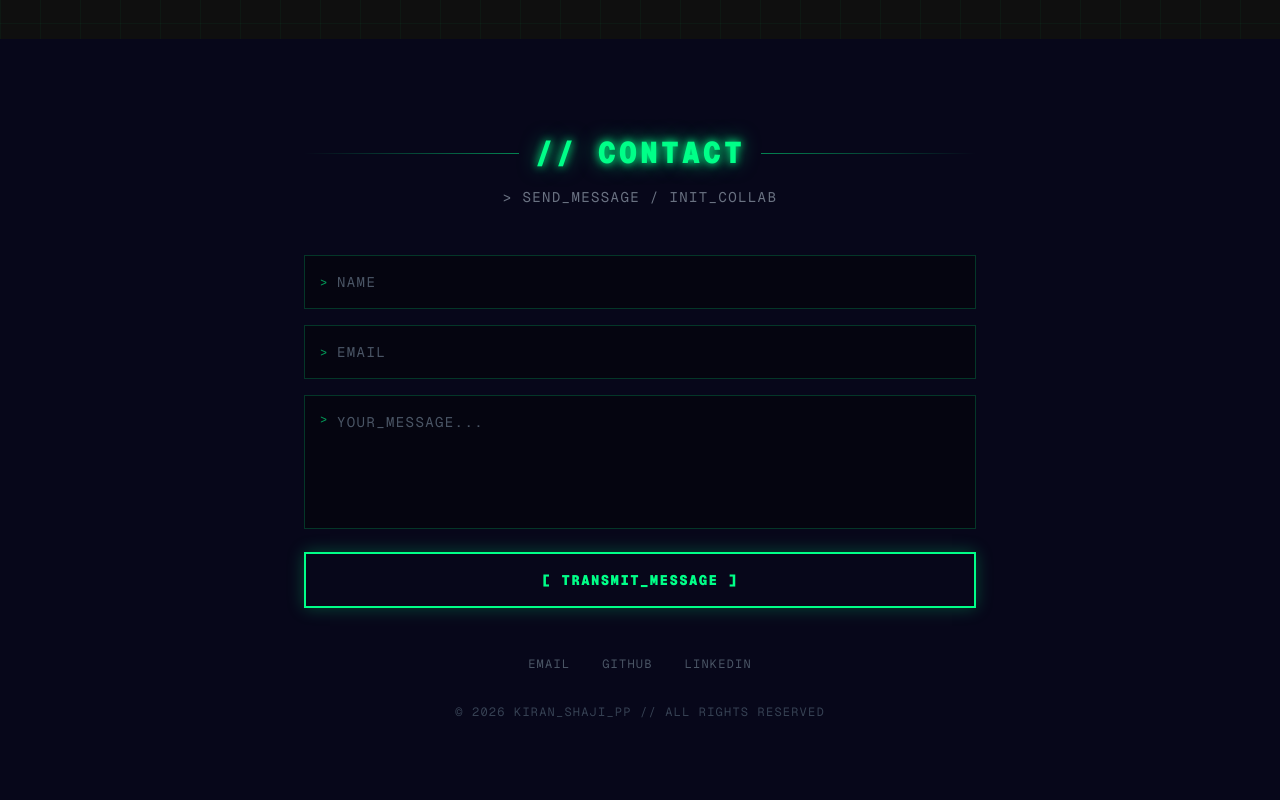
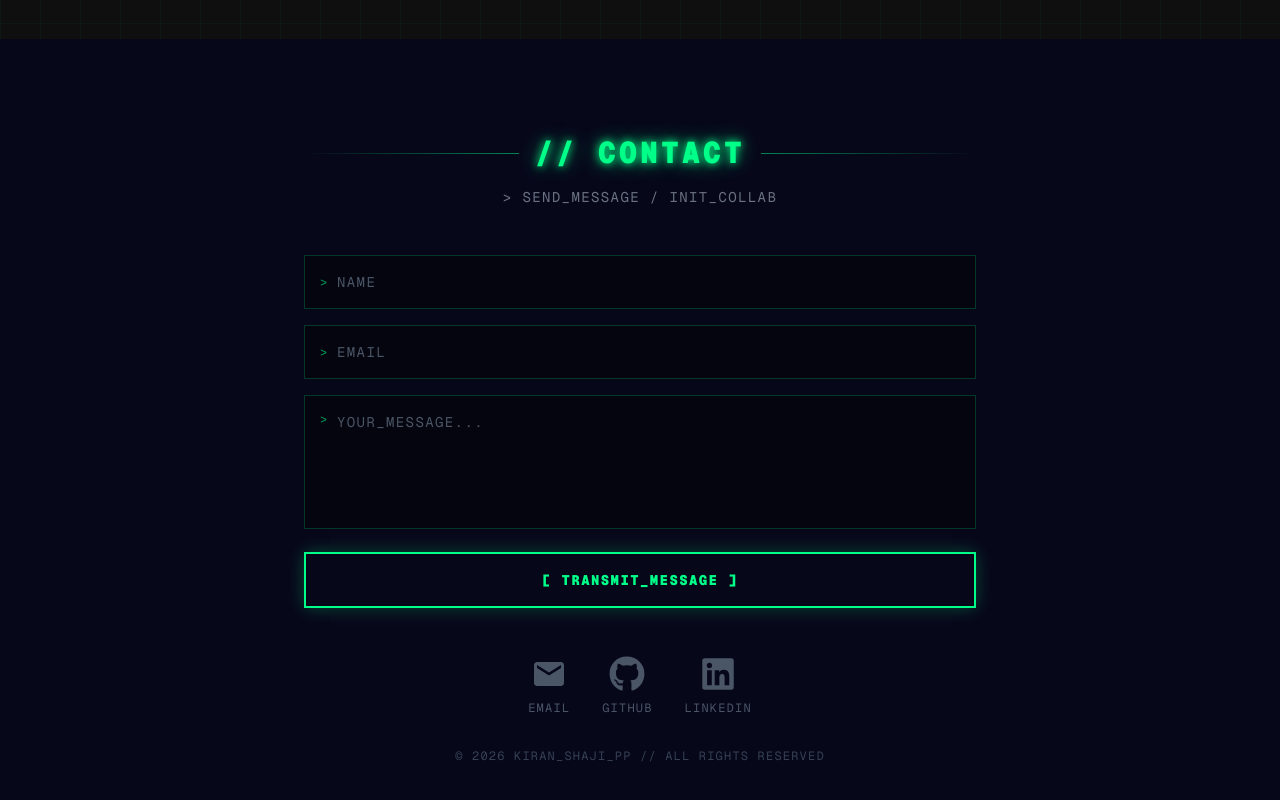
Before and after one commit to kiranshaji763/kiran-portfolio, a Next.js app: page / in a window 1280 px wide. Shown: the part 2856-3656 px from the top of the page. Built offline with nearby package versions, Linux system fonts and the light colour scheme.

Commit message:
add social icons

```diff
--- a/components/Contact.tsx
+++ b/components/Contact.tsx
@@ -1,5 +1,7 @@
 "use client";
 import { useState } from "react";
+import { FaGithub, FaLinkedin } from "react-icons/fa";
+import { MdEmail } from "react-icons/md";
 
 export default function Contact() {
   const [form, setForm] = useState({ name: "", email: "", message: "" });
@@ -77,46 +79,31 @@ export default function Contact() {
           </form>
         )}
 
-        <div className="mt-10 sm:mt-12 flex flex-wrap justify-center gap-6 sm:gap-8 font-mono text-xs text-gray-600 tracking-widest">
+        <div className="mt-10 sm:mt-12 flex flex-wrap justify-center gap-6 sm:gap-8">
           <a
             href="mailto:kiranshaji763@gmail.com"
-            className="hover:text-[#00ff88] transition"
-            onMouseEnter={(e) =>
-              ((e.target as HTMLElement).style.textShadow = "0 0 8px #00ff88")
-            }
-            onMouseLeave={(e) =>
-              ((e.target as HTMLElement).style.textShadow = "none")
-            }
+            className="flex flex-col items-center gap-2 text-gray-600 hover:text-[#00ff88] transition group"
           >
-            EMAIL
+            <MdEmail className="text-3xl sm:text-4xl group-hover:drop-shadow-[0_0_8px_#00ff88]" />
+            <span className="font-mono text-xs tracking-widest">EMAIL</span>
           </a>
           <a
             href="https://github.com/kiranshaji763"
             target="_blank"
             rel="noopener noreferrer"
-            className="hover:text-[#00ff88] transition"
-            onMouseEnter={(e) =>
-              ((e.target as HTMLElement).style.textShadow = "0 0 8px #00ff88")
-            }
-            onMouseLeave={(e) =>
-              ((e.target as HTMLElement).style.textShadow = "none")
-            }
+            className="flex flex-col items-center gap-2 text-gray-600 hover:text-[#00ff88] transition group"
           >
-            GITHUB
+            <FaGithub className="text-3xl sm:text-4xl group-hover:drop-shadow-[0_0_8px_#00ff88]" />
+            <span className="font-mono text-xs tracking-widest">GITHUB</span>
           </a>
           <a
             href="https://www.linkedin.com/in/kiran-shaji-590936272/"
             target="_blank"
             rel="noopener noreferrer"
-            className="hover:text-[#00ff88] transition"
-            onMouseEnter={(e) =>
-              ((e.target as HTMLElement).style.textShadow = "0 0 8px #00ff88")
-            }
-            onMouseLeave={(e) =>
-              ((e.target as HTMLElement).style.textShadow = "none")
-            }
+            className="flex flex-col items-center gap-2 text-gray-600 hover:text-[#00ff88] transition group"
           >
-            LINKEDIN
+            <FaLinkedin className="text-3xl sm:text-4xl group-hover:drop-shadow-[0_0_8px_#00ff88]" />
+            <span className="font-mono text-xs tracking-widest">LINKEDIN</span>
           </a>
         </div>
 
--- a/package.json
+++ b/package.json
@@ -11,7 +11,8 @@
   "dependencies": {
     "next": "16.2.9",
     "react": "19.2.4",
-    "react-dom": "19.2.4"
+    "react-dom": "19.2.4",
+    "react-icons": "^5.6.0"
   },
   "devDependencies": {
     "@tailwindcss/postcss": "^4",
```
Also changed, not shown: 1 other file (tests, documents, lock files or other folders).
